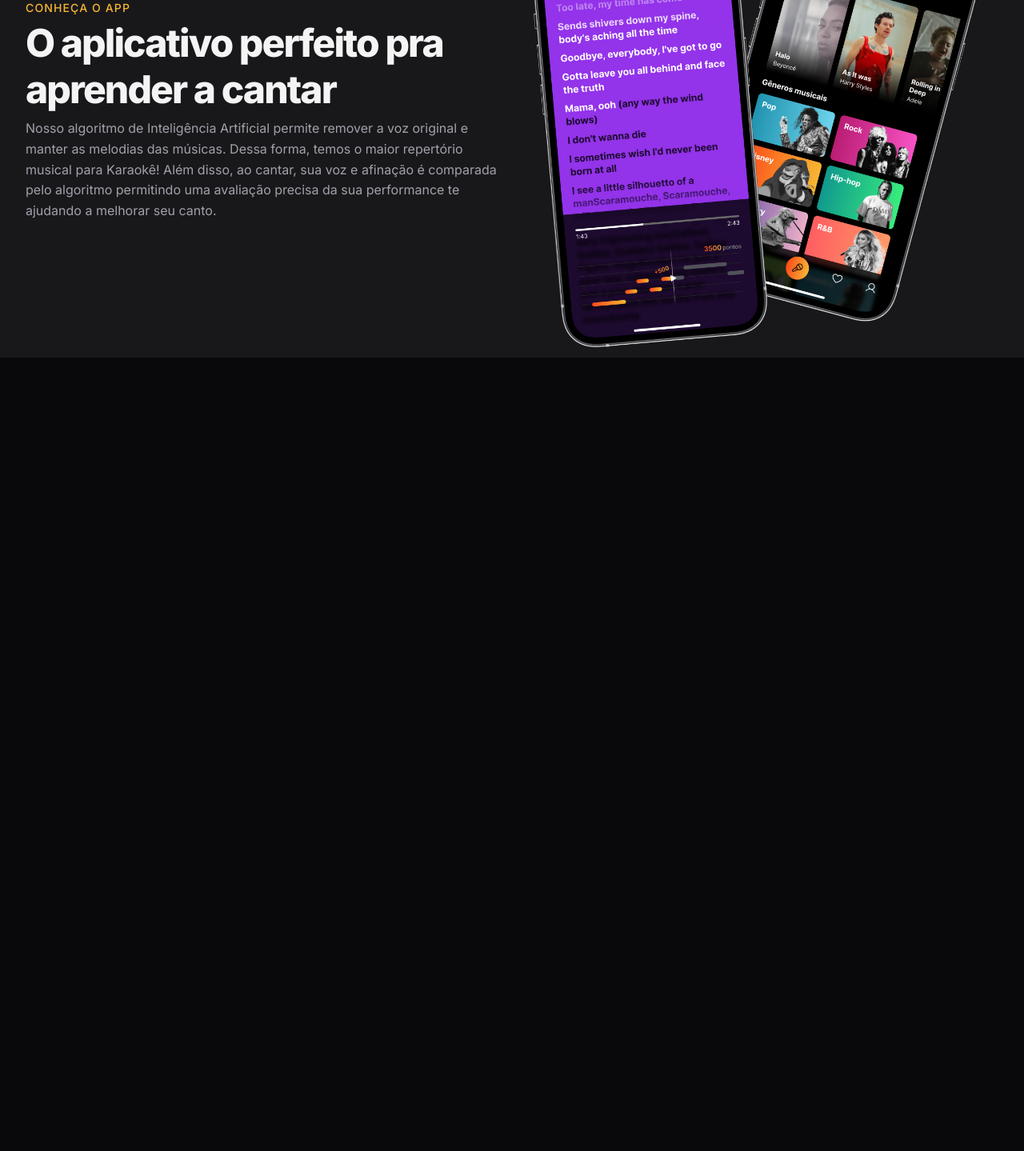
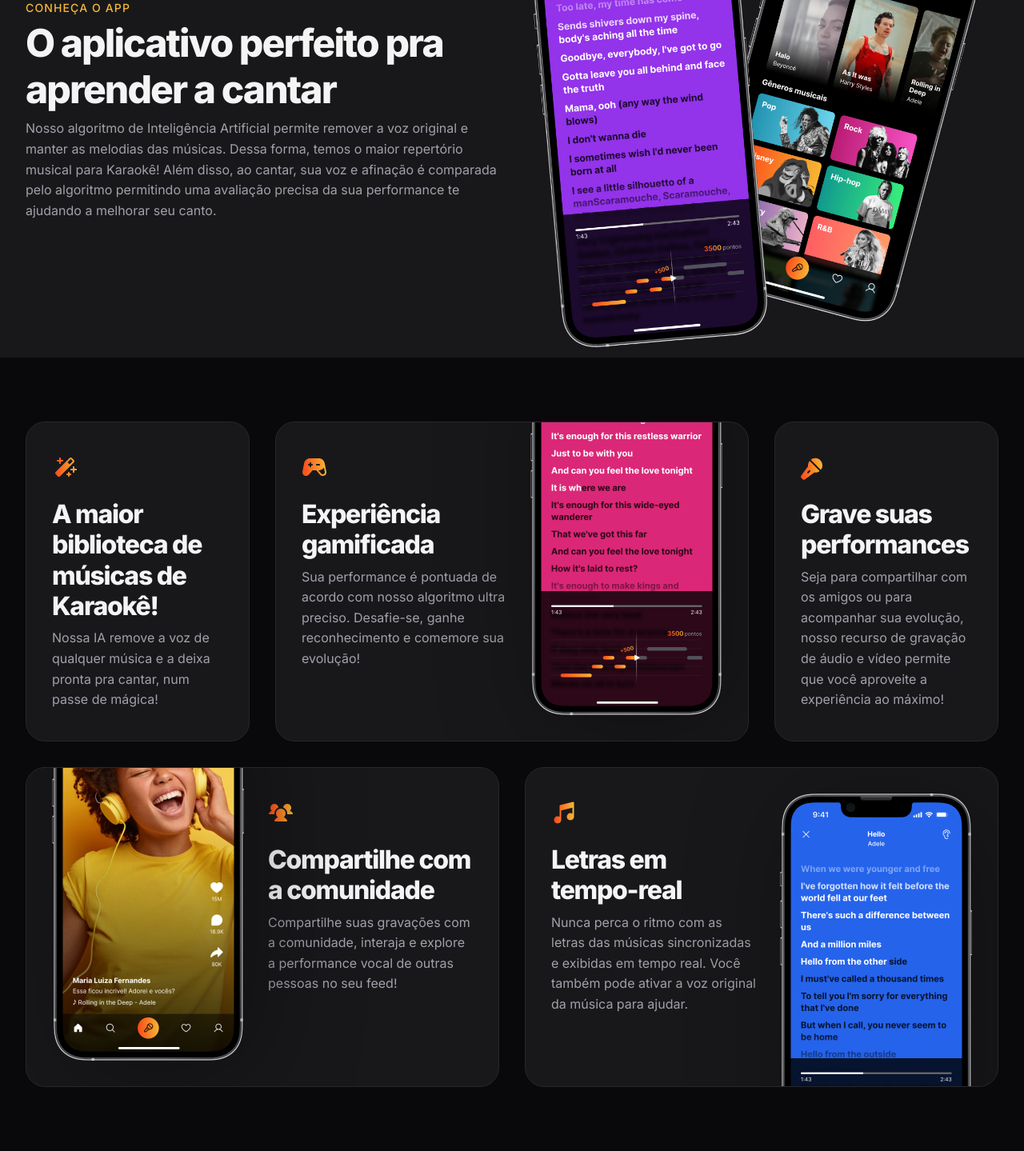
Before and after one commit to Maasummi/Zingen, a plain HTML site: page index.html in a window 1280 px wide. Shown: the part 1060-2499 px from the top of the page at 80% size. Before the commit the page ends 1507 px from the top, so only its background shows below. Drawn offline with Linux system fonts and the light colour scheme.

Commit message:
seção features

```diff
--- a/index.html
+++ b/index.html
@@ -69,5 +69,66 @@
         </div>
       </div>
     </section>
+
+    <section id="features">
+      <div class="cards container py-xl grid gap-1.5">
+        <div class="card py-lg px-lg">
+          <img src="assets/MagicWand.svg" alt="" />
+          <h3>A maior biblioteca de músicas de Karaokê!</h3>
+          <p>
+            Nossa IA remove a voz de qualquer música e a deixa pronta pra
+            cantar, num passe de mágica!
+          </p>
+        </div>
+
+        <div class="card py-lg px-lg">
+          <div>
+            <img src="assets/GameController.svg" alt="" />
+            <h3>Experiência gamificada</h3>
+            <p>
+              Sua performance é pontuada de acordo com nosso algoritmo ultra
+              preciso. Desafie-se, ganhe reconhecimento e comemore sua evolução!
+            </p>
+          </div>
+          <img class="desktop-only" src="assets/Tela 2.png" alt="" />
+        </div>
+
+        <div class="card py-lg px-lg">
+          <img src="assets/MicrophoneStage.svg" alt="" />
+          <h3>Grave suas performances</h3>
+          <p>
+            Seja para compartilhar com os amigos ou para acompanhar sua
+            evolução, nosso recurso de gravação de áudio e vídeo permite que
+            você aproveite a experiência ao máximo!
+          </p>
+        </div>
+
+        <div class="card py-lg px-lg">
+          <div>
+            <img src="assets/UsersThree.svg" alt="" />
+            <h3>Compartilhe com a comunidade</h3>
+            <p>
+              Compartilhe suas gravações com a comunidade, interaja e explore a
+              performance vocal de outras pessoas no seu feed!
+            </p>
+          </div>
+
+          <img class="desktop-only" src="assets/Tela 1.png" alt="" />
+        </div>
+
+        <div class="card py-lg px-lg">
+          <div>
+            <img src="assets/MusicNotes.svg" alt="" />
+            <h3>Letras em tempo-real</h3>
+            <p>
+              Nunca perca o ritmo com as letras das músicas sincronizadas e
+              exibidas em tempo real. Você também pode ativar a voz original da
+              música para ajudar.
+            </p>
+          </div>
+          <img class="desktop-only" src="assets/Tela 3.png" alt="" />
+        </div>
+      </div>
+    </section>
   </body>
 </html>
--- /dev/null
+++ b/styles/cards.css
@@ -0,0 +1,9 @@
+.card {
+  background: var(--surface-color);
+  border-radius: 1.5rem;
+  border: 1px solid var(--stroke-color);
+
+  & h3 {
+    margin-top: 1rem;
+  }
+}
--- /dev/null
+++ b/styles/features.css
@@ -0,0 +1,68 @@
+#features {
+  & .cards {
+    grid-template-columns: 17.5rem 1fr 1fr 17.5rem;
+    grid-template-rows: 25rem 25rem;
+    gap: 2rem;
+  }
+
+  & .card {
+    position: relative;
+    overflow: hidden;
+
+    & img.desktop-only {
+      position: absolute;
+      max-width: 15rem;
+      filter: drop-shadow(1rem 1rem 4rem rgb(0 0 0 /0.34));
+    }
+  }
+
+  & .card:nth-child(1) {
+    grid-column: 1/2;
+  }
+
+  & .card:nth-child(2) {
+    grid-column: 2/4;
+
+    & > div {
+      max-width: 16rem;
+    }
+
+    & .desktop-only {
+      bottom: 2rem;
+      right: 2rem;
+    }
+  }
+
+  & .card:nth-child(3) {
+    grid-column: 4/5;
+  }
+
+  & .card:nth-child(4) {
+    grid-column: 1/3;
+    grid-row: 2/3;
+
+    & > div {
+      max-width: 16rem;
+      margin-left: auto;
+    }
+
+    & .desktop-only {
+      bottom: 2rem;
+      left: 2rem;
+    }
+  }
+
+  & .card:nth-child(5) {
+    grid-column: 3/5;
+    grid-row: 2/3;
+
+    & > div {
+      max-width: 16rem;
+    }
+
+    & .desktop-only {
+      top: 2rem;
+      right: 2rem;
+    }
+  }
+}
--- a/styles/index.css
+++ b/styles/index.css
@@ -6,3 +6,5 @@
 @import url(hero.css);
 @import url(sections.css);
 @import url(about.css);
+@import url(cards.css);
+@import url(features.css) (width >= 80rem);
```
